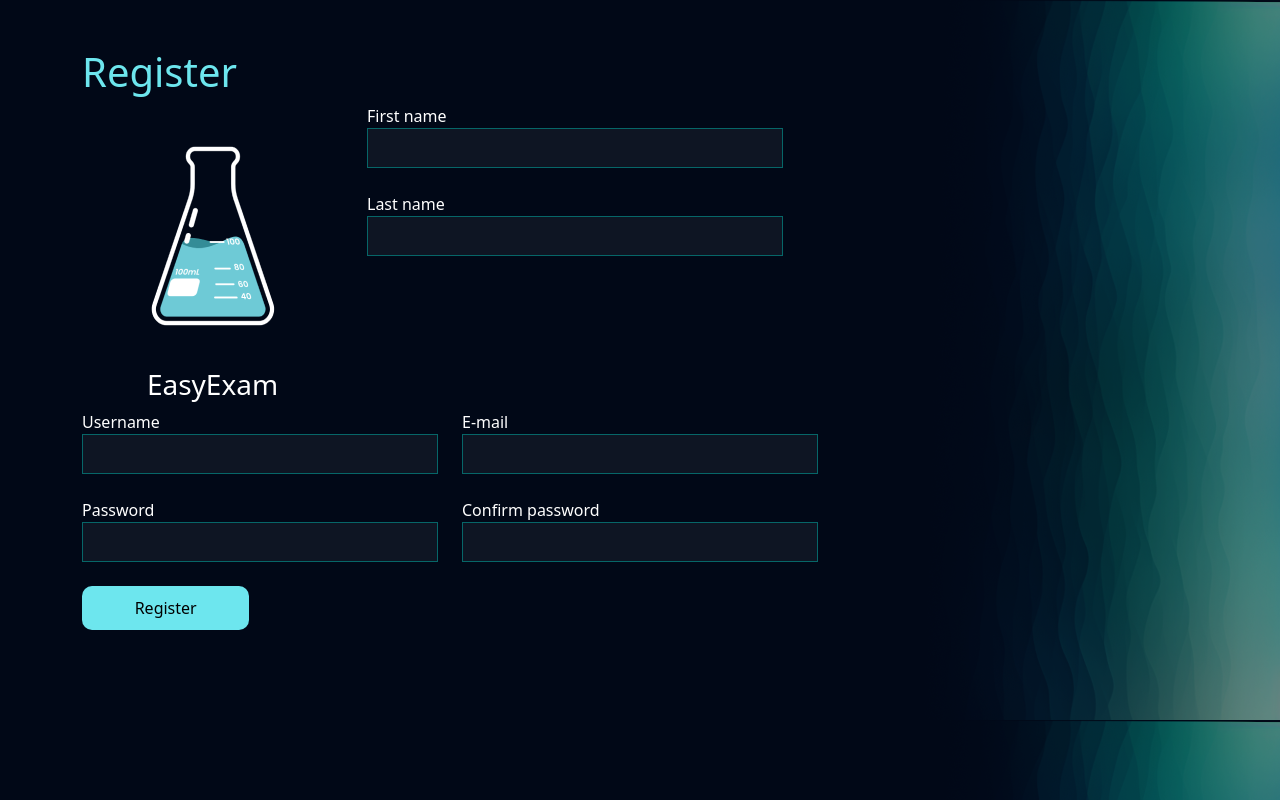
After one commit to Pinalli/appPythonDjango, a Django app: page /users/register/ in a window 1280 px wide. The commit adds this page. Run offline with Django 4.2, Linux system fonts and the light colour scheme.

Commit message:
register and validations

```diff
--- a/easyexam/urls.py
+++ b/easyexam/urls.py
@@ -3,5 +3,5 @@ from django.urls import path, include
 
 urlpatterns = [
     path('admin/', admin.site.urls),
-    path('users/', include(('users.urls', 'users'), namespace='users')),
+    path('users/', include('users.urls')),
 ]
--- a/templates/bases/base.html
+++ b/templates/bases/base.html
@@ -6,6 +6,7 @@
     <meta name="viewport" content="width=device-width, initial-scale=1">
     <title>EasyExam</title>
     <link href="https://cdn.jsdelivr.net/npm/bootstrap@5.3.1/dist/css/bootstrap.min.css" rel="stylesheet">
+    <link rel="stylesheet" href="{% static 'geral/css/base.css' %}">
     {% block 'head' %}{% endblock %}
 </head>
 <body>
--- /dev/null
+++ b/templates/static/geral/css/base.css
@@ -0,0 +1,35 @@
+:root{
+    --main-color: #151C34;
+    --dark-color: #0C121C ;
+    --light-color: #6DE6EE;
+    --contrast-color: #f4c96b;
+    --differential-color: #066668;
+    }
+    *{
+        color: white
+    }
+    .font-destaque{
+    color: var(--light-color);
+    font-size: 40px;
+    }
+    .input-default{
+    background-color: rgba(255,255,255,0.05);
+    border: 1px solid var(--differential-color);
+    padding: 7px;
+    width: 50%;
+    }
+    .w100{
+    width: 100%;
+    }
+    .btn-default{
+    background-color: var(--light-color);
+    color: black;
+    width: 15%;
+    padding: 10px;
+    border: none;
+    border-radius: 10px;
+    }
+    .font-destaque-secundaria{
+    color: var(--light-color);
+    font-size: 35px;
+    }
--- /dev/null
+++ b/templates/static/users/css/user.css
@@ -0,0 +1,7 @@
+body{
+    background-image: url('/static/geral/img/bg1.png');
+    background-size: cover;
+}
+p{
+    color: var(--light-color);
+}
--- /dev/null
+++ b/users/templates/register.html
@@ -0,0 +1,57 @@
+{% extends "bases/base.html" %}
+{% load static %}
+{% block 'head' %}
+<title>Register</title><link rel="stylesheet" href="{% static 'users/css/user.css' %}">
+{% endblock 'head' %}
+
+{% block 'content' %}
+    <br>
+    <br>
+    <div class="container">
+        <h3 class="font-destaque">Register</h3>
+        <div class="row">
+        <div class="col-md-3" style="text-align: center">
+
+            <img src="{% static  'geral/img/logo.png' %}" alt="">
+            <h3>EasyExam</h3>
+
+</div>
+        <div class="col-md-9">
+        <form action="{% url 'register' %}" method="POST">{% csrf_token %}
+        <label>First name</label>
+<br>
+        <input type="text" class="input-default" name="first_name">
+<br>
+<br>
+<label>Last name</label>
+<br>
+        <input type="text" class="input-default" name="last_name">
+</div>
+</div>
+    <div class="row">
+    <div class="col-md-4">
+            <label>Username</label>
+<br>
+        <input type="text" class="input-default w100" name="username">
+<br>
+<br>
+        <label>Password</label>
+<br>
+        <input type="password" class="input-default w100" name="password">
+</div>
+<div class="col-md-4">
+        <label>E-mail</label>
+<br>
+        <input type="text" class="input-default w100" name="email">
+<br>
+<br>
+        <label>Confirm password</label>
+<br>
+        <input type="password" class="input-default w100" name="confirm_password">
+</div>
+</div>
+<br>
+        <input type="submit" class="btn-default"  value="Register">
+</form>
+</div>
+{% endblock %}
--- a/users/urls.py
+++ b/users/urls.py
@@ -1,6 +1,6 @@
 from django.urls import path
-from users import views
+from . import views
 
 urlpatterns = [
-    path('cadastre/', views.cadastre, name='cadastre'),
+    path('register/', views.register, name='register')
 ]
--- a/users/views.py
+++ b/users/views.py
@@ -1,6 +1,34 @@
-from django.urls import path
-from django.shortcuts import render
+from django.shortcuts import render,redirect
+from django.http import HttpResponse
+from django.contrib.auth.models import User
+from django.contrib.messages import constants
+from django.contrib import messages
 
-def cadastre(request):
-    if request.method == "GET":
-        return render(request, 'cadastre.html')
+def register(request):
+    if request.method == 'GET':
+         return render(request, 'register.html')
+    elif request.method == 'POST':
+        first_name = request.POST.get('first_name')
+        last_name = request.POST.get('last_name')
+        username = request.POST.get('username')
+        password = request.POST.get('password')
+        email = request.POST.get('email')
+        confirm_password = request.POST.get('confirm_password')
+
+        if password != confirm_password:
+              return redirect('/users/register')
+
+        if len(password) < 6:
+              return redirect('/users/register')
+
+        try:
+            user = User.objects.create_user(
+                first_name=first_name,
+                last_name=last_name,
+                username=username,
+                password=password,
+                email=email
+             )
+        except Exception as e:
+            return redirect('/users/register')
+        return  redirect('/users/register')
```
Also changed, not shown: easyexam/settings.py (+10 -0 lines), users/templates/cadastre.html (deleted, +0 -55 lines), templates/static/geral/img/bg1.png (added), templates/static/geral/img/bg2.png (added), templates/static/geral/img/logo.png (added).
